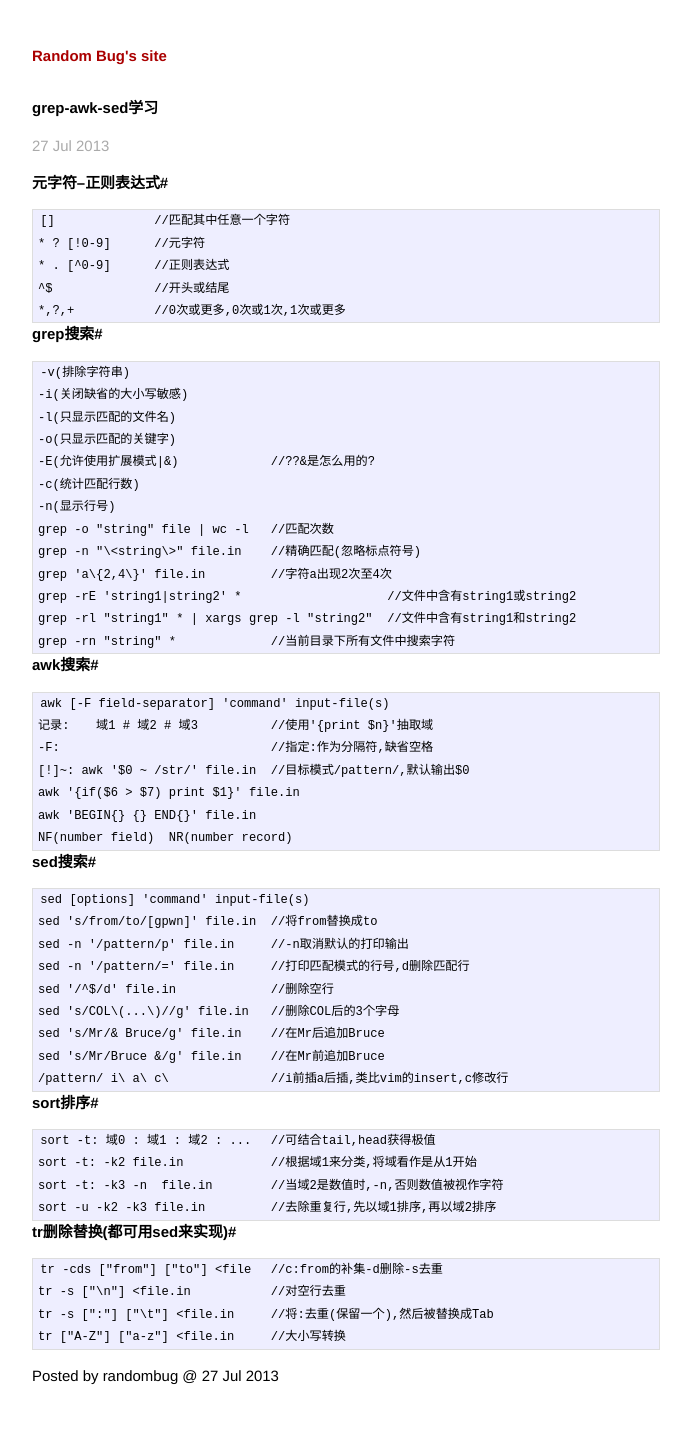
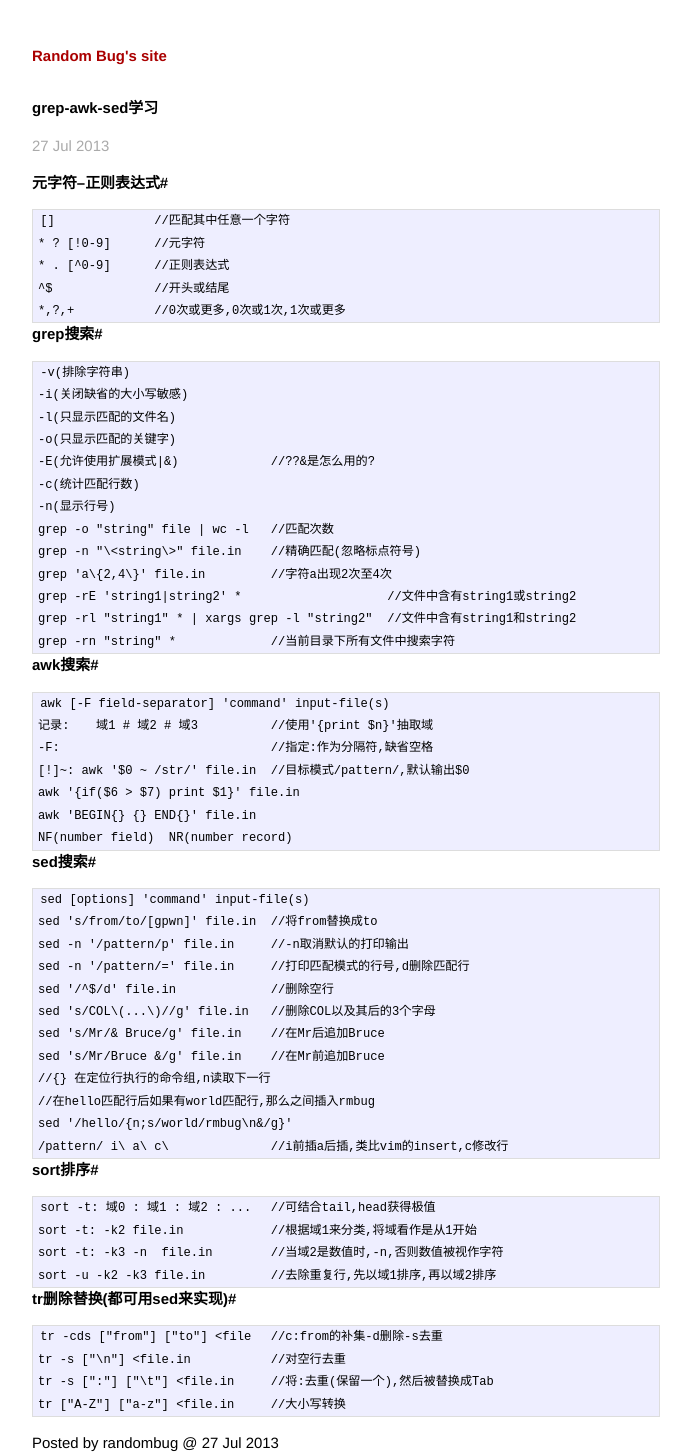
Before and after one commit to jfgong/jekyll_linteler, a Jekyll site: the page built from _posts/2013-07-27-grep-awk-sed.markdown, in a window 1280 px wide. Shown: the whole page, without its empty margins (294-985 px from the left). Built offline with Jekyll 4.4.1, drawn with Linux system fonts in a browser that asks for light colours; before the commit the page ends 1387 px from its top, so only the background shows below that.

Commit message:
update 2013-07-27-grep-awk-sed.markdown

```diff
--- a/_posts/2013-07-27-grep-awk-sed.markdown
+++ b/_posts/2013-07-27-grep-awk-sed.markdown
@@ -40,9 +40,12 @@ title: grep-awk-sed学习
 	sed -n '/pattern/p' file.in	//-n取消默认的打印输出
 	sed -n '/pattern/=' file.in	//打印匹配模式的行号,d删除匹配行
 	sed '/^$/d' file.in		//删除空行
-	sed 's/COL\(...\)//g' file.in	//删除COL后的3个字母
+	sed 's/COL\(...\)//g' file.in	//删除COL以及其后的3个字母
 	sed 's/Mr/& Bruce/g' file.in	//在Mr后追加Bruce
 	sed 's/Mr/Bruce &/g' file.in	//在Mr前追加Bruce
+	//{} 在定位行执行的命令组,n读取下一行
+	//在hello匹配行后如果有world匹配行,那么之间插入rmbug
+	sed '/hello/{n;s/world/rmbug\n&/g}'
 	/pattern/ i\ a\	c\		//i前插a后插,类比vim的insert,c修改行
 
 #sort排序#
```
